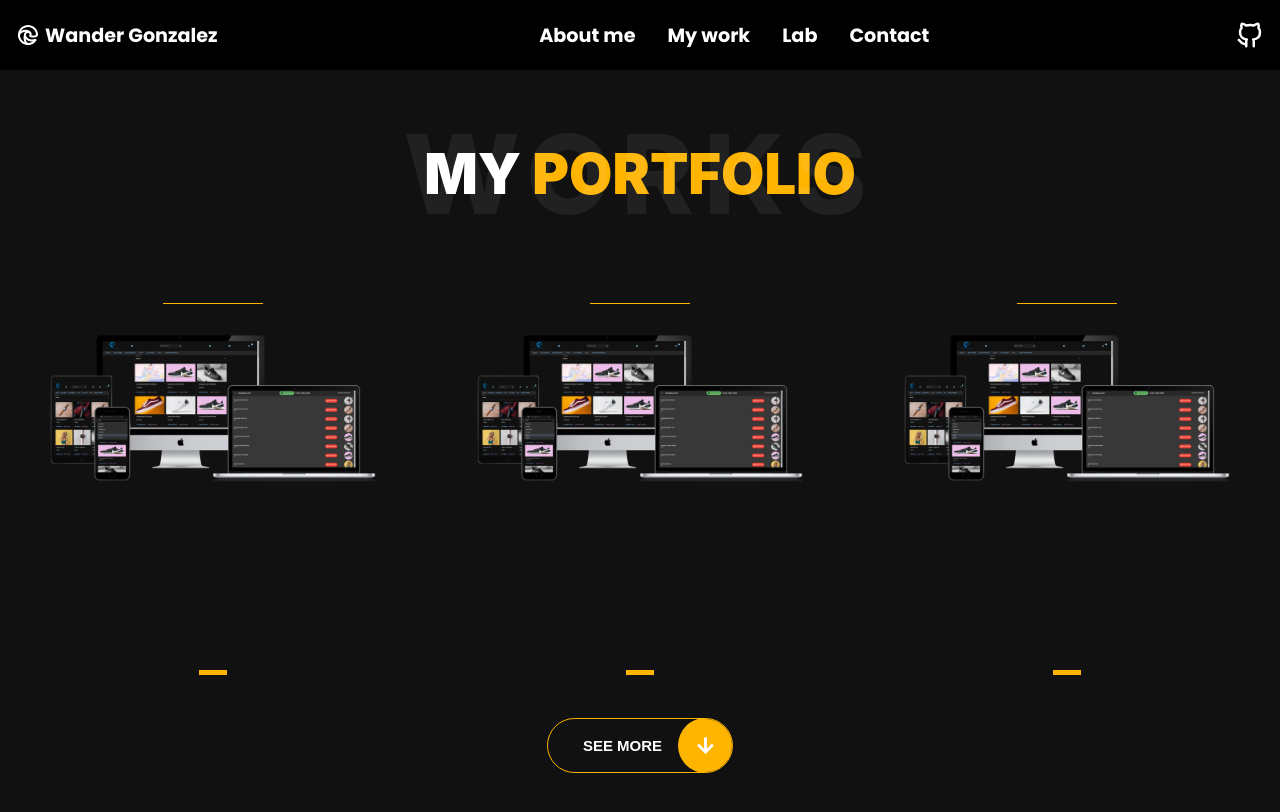
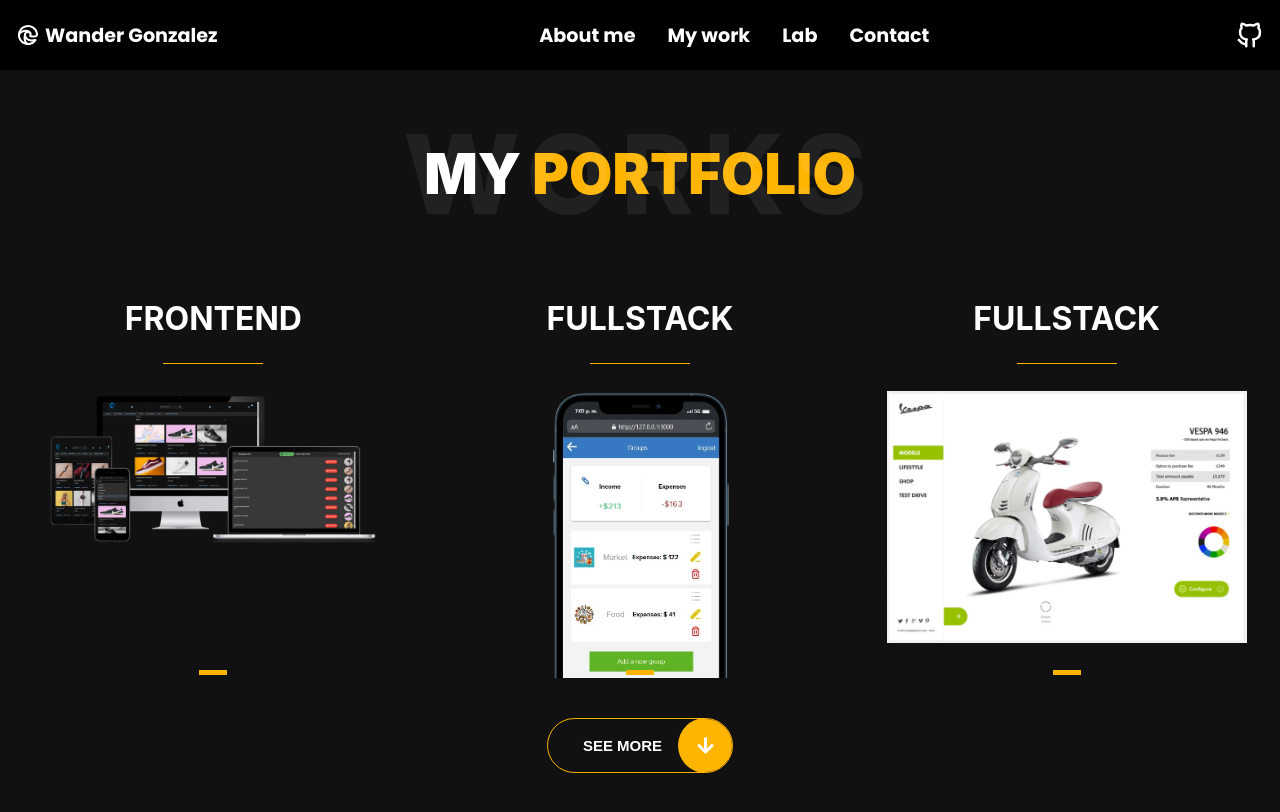
Before and after one commit to wandergithub/w-portfolio, a React (Create React App) app: page /work in a window 1280 px wide. Built offline with nearby package versions, Linux system fonts and the light colour scheme.

Commit message:
Add my work projects content

```diff
--- a/src/components/Lab/Data/projects.js
+++ b/src/components/Lab/Data/projects.js
@@ -5,7 +5,7 @@ import image2 from "../../assets/img/blog-post-2.png";
 const projects = [
   {
     title: "Growth Mindset",
-    type: "Article",
+    type: "article",
     image: image1,
     description:
       "As a developer, having a growth mindset is crucial. It means embracing challenges, viewing obstacles as opportunities to learn and improve, and always striving to better ourselves.",
@@ -18,7 +18,7 @@ const projects = [
   },
   {
     title: "Recursion",
-    type: "Article",
+    type: "article",
     image: image2,
     description:
       "Recursion is a fundamental concept in computer science that can be intimidating for beginners. However, with a solid understanding of the basics and the right resources, it can become a powerful tool for solving complex problems.",
--- a/src/components/Work/Data/ProjectsList.js
+++ b/src/components/Work/Data/ProjectsList.js
@@ -1,10 +1,14 @@
 import { TbBrandGithub } from "react-icons/tb";
 import { GoBrowser } from "react-icons/go";
 import image1 from "../Assets/portfolio-6.webp";
+import image3 from "../../assets/img/portfolio/portfolio-1.webp";
+import budgetApp from "../../assets/img/portfolio/app_screenshot3.webp";
+import { SiRubyonrails } from "react-icons/si";
 
 const projects = [
   {
     title: "E-commerce",
+    type: "frontend",
     image: image1,
     description:
       "Completely responsive E-commerce web page. build with React/Redux and MaterialUI-styled-components. This allows the user to navigate through different categories of items, filter them by category and add them to the shopping cart.",
@@ -20,34 +24,40 @@ const projects = [
     ],
   },
   {
-    title: "E-commerce",
-    image: image1,
+    title: "Budget App",
+    type: "fullstack",
+    image: budgetApp,
     description:
-      "Completely responsive E-commerce web page. build with React/Redux and MaterialUI-styled-components. This allows the user to navigate through different categories of items, filter them by category and add them to the shopping cart.",
+      "A mobile/web application where you can manage your budget.",
     links: [
       {
         image: <TbBrandGithub title="Github icon" size={"2em"} />,
-        href: "https://github.com/wandergithub/e-commerce",
+        href: "https://github.com/wandergithub/budget-app",
       },
       {
         image: <GoBrowser title="Live demo icon" size={"2em"} />,
-        href: "https://wandergithub.github.io/e-commerce/",
+        href: "https://budget-app-vmhn.onrender.com/",
       },
     ],
   },
   {
-    title: "E-commerce",
-    image: image1,
+    title: "The Future Mobility",
+    type: "fullstack",
+    image: image3,
     description:
-      "Completely responsive E-commerce web page. build with React/Redux and MaterialUI-styled-components. This allows the user to navigate through different categories of items, filter them by category and add them to the shopping cart.",
+      "Is a RoR API to manage CRUD operations in an electric cars users website.",
     links: [
       {
         image: <TbBrandGithub title="Github icon" size={"2em"} />,
-        href: "https://github.com/wandergithub/e-commerce",
+        href: "https://github.com/wandergithub/the_future_mobility_frontend",
+      },
+      {
+        image: <SiRubyonrails title="Github icon" size={"2em"} />,
+        href: "https://github.com/wandergithub/the_future_mobility_backend",
       },
       {
         image: <GoBrowser title="Live demo icon" size={"2em"} />,
-        href: "https://wandergithub.github.io/e-commerce/",
+        href: "https://future-mobility.netlify.app/",
       },
     ],
   },
--- a/src/components/Work/Work.js
+++ b/src/components/Work/Work.js
@@ -27,6 +27,7 @@ const Work = () => {
               title={project.title}
               description={project.description}
               links={project.links}
+              type={project.type}
             />
           );
         })}
```
